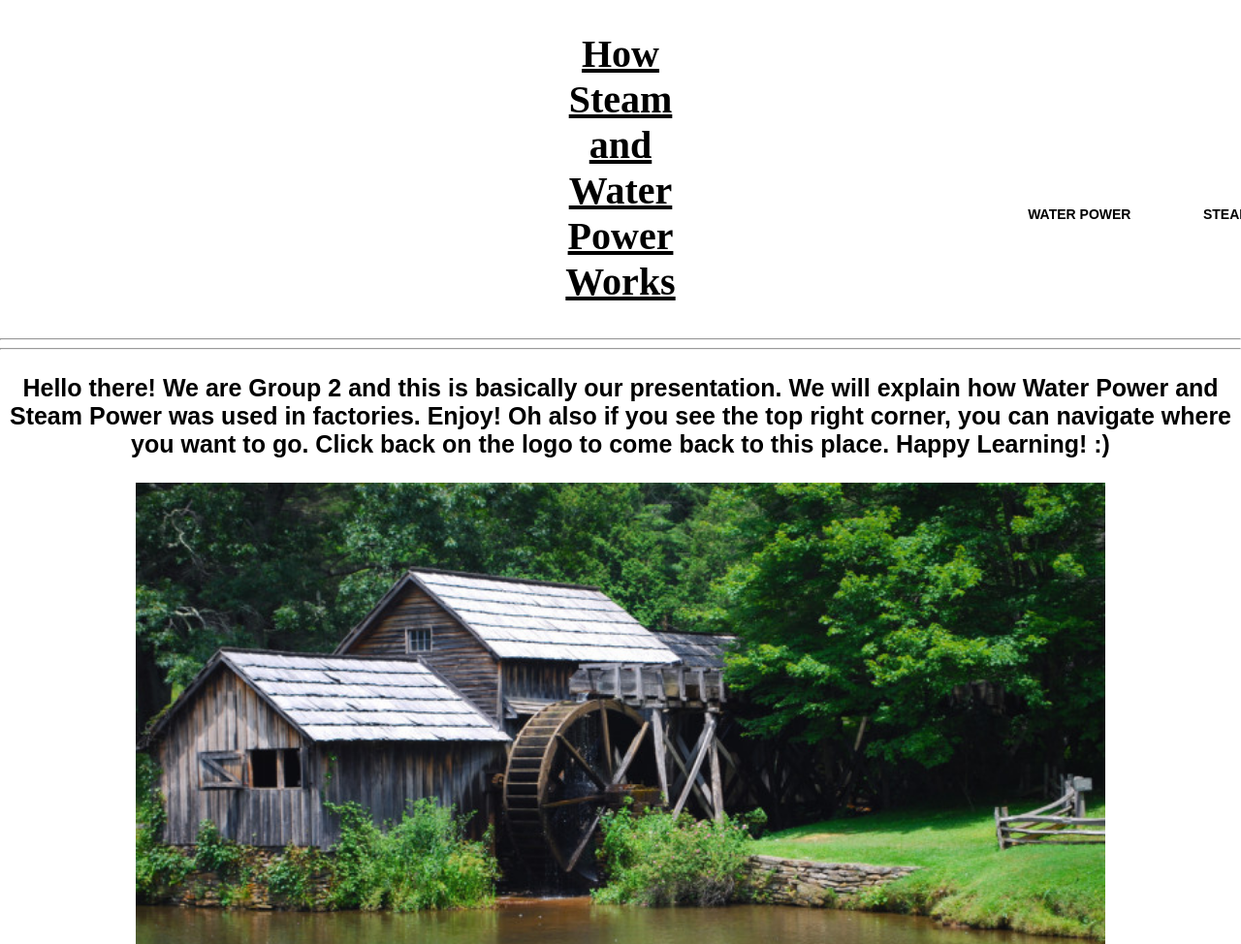
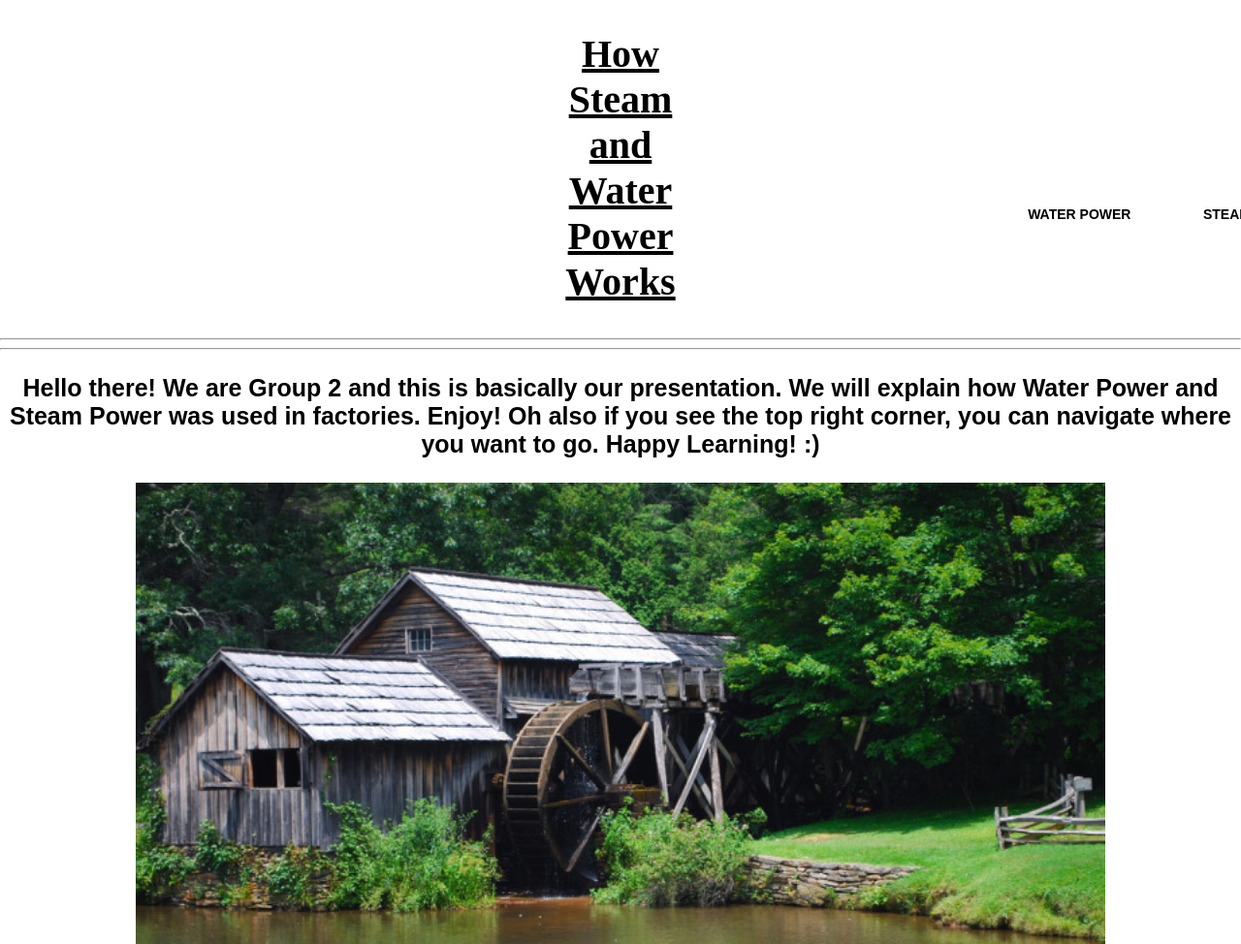
Before and after one commit to nandapranav/HistoryPBL, a plain HTML site: page index.html in a window 1280 px wide. Shown: the top 974 px of the page at 97% size. Drawn offline with Linux system fonts and the light colour scheme.

```diff
--- a/index.html
+++ b/index.html
@@ -20,7 +20,7 @@
     <hr>
 
     <p><b>Hello there! We are Group 2 and this is basically our presentation. We will explain how Water Power and Steam Power was used in factories. Enjoy! Oh also if you see the top right corner,
-        you can navigate where you want to go. Click back on the logo to come back to this place. Happy Learning! :)
+        you can navigate where you want to go. Happy Learning! :)
           </b></p>
     <meta name="viewport" content="width=device-width, initial-scale=1">
 <style>
```
